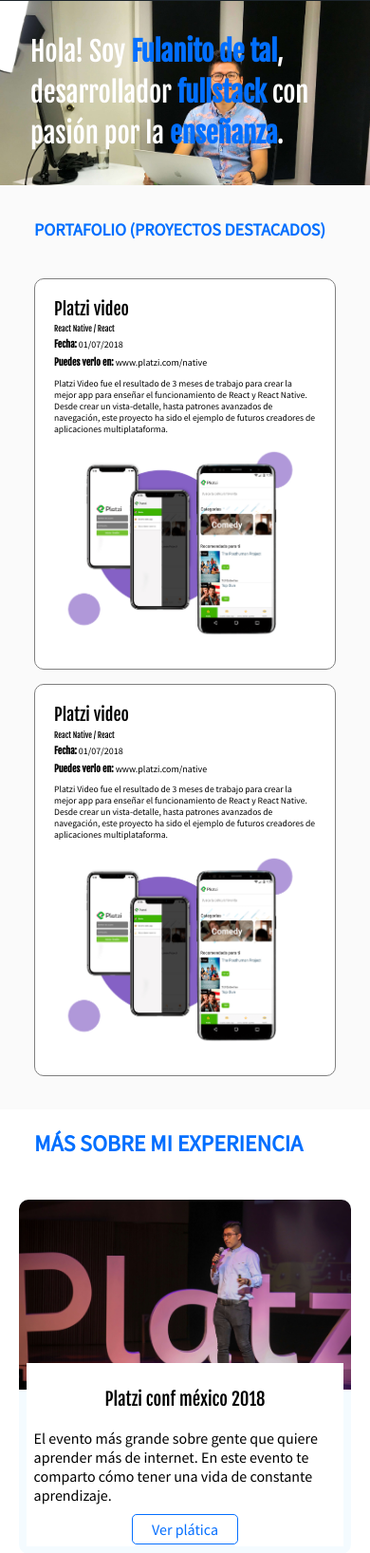
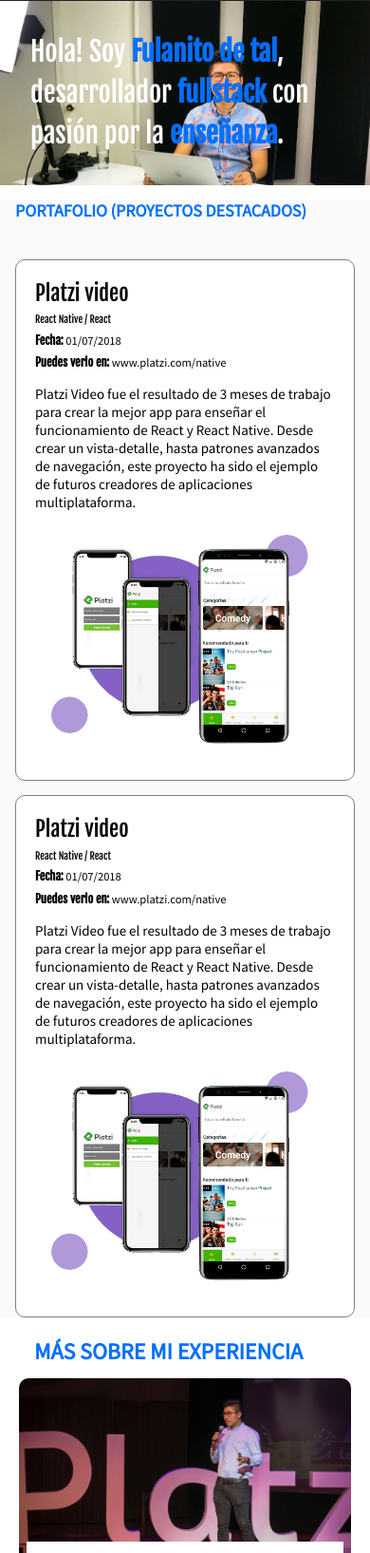
Before and after one commit to RALPwd/ralpwd.github.io, a PHP site: page /PlatziDesarrolloWeb/index.html in a window 390 px wide. Shown: the part 53-1688 px from the top of the page at 95% size. Run offline with PHP 8.4, Linux system fonts and the light colour scheme; some web fonts are replaced.

Commit message:
Curso terminado, proyecto listo

```diff
--- a/PlatziDesarrolloWeb/css/estilos.css
+++ b/PlatziDesarrolloWeb/css/estilos.css
@@ -265,6 +265,7 @@ figure {
 
 .event-list-title{
   margin-left: 20px;
+  margin-bottom: 10px;
 }
 
 .contact{
@@ -364,7 +365,7 @@ figure {
 
 /* Desktop first se empieza desde el media-querie más grande */
 
-@media screen and (max-width: 1024px){
+@media screen and (max-width: 1023px){
   .container{
     padding: 0 1em;
   }
@@ -389,6 +390,10 @@ figure {
   h1 {
     font-size: 2em;
     z-index: 2;
+  }
+
+  .portfolio {
+    padding: 0;
   }
 }
 
@@ -461,7 +466,7 @@ figure {
     font-size: 1em;
   }
   .project-description{
-    font-size: 0.8em;
+    font-size: 1em;
   }
   .project-course,
   .project-date,
@@ -483,7 +488,7 @@ figure {
 @media screen and (max-width: 480px){
   .project-details{
     width: auto;
-    font-size: 12px;
+    font-size: 15px;
   }
 
   .event-detail{
--- a/PlatziDesarrolloWeb/index.html
+++ b/PlatziDesarrolloWeb/index.html
@@ -146,8 +146,9 @@
 <script>
   const menu = document.querySelector('.menu');
   const burgerButton = document.querySelector('.burger-button');
-  const ipad = window.matchMedia('screen and (max-width:767px');
+  const ipad = window.matchMedia('screen and (max-width:767px)');
   ipad.addListener(validation);
+  validation(ipad)
   function validation(event){
     if (event.matches) {
       burgerButton.addEventListener('click', hideShow);
```
